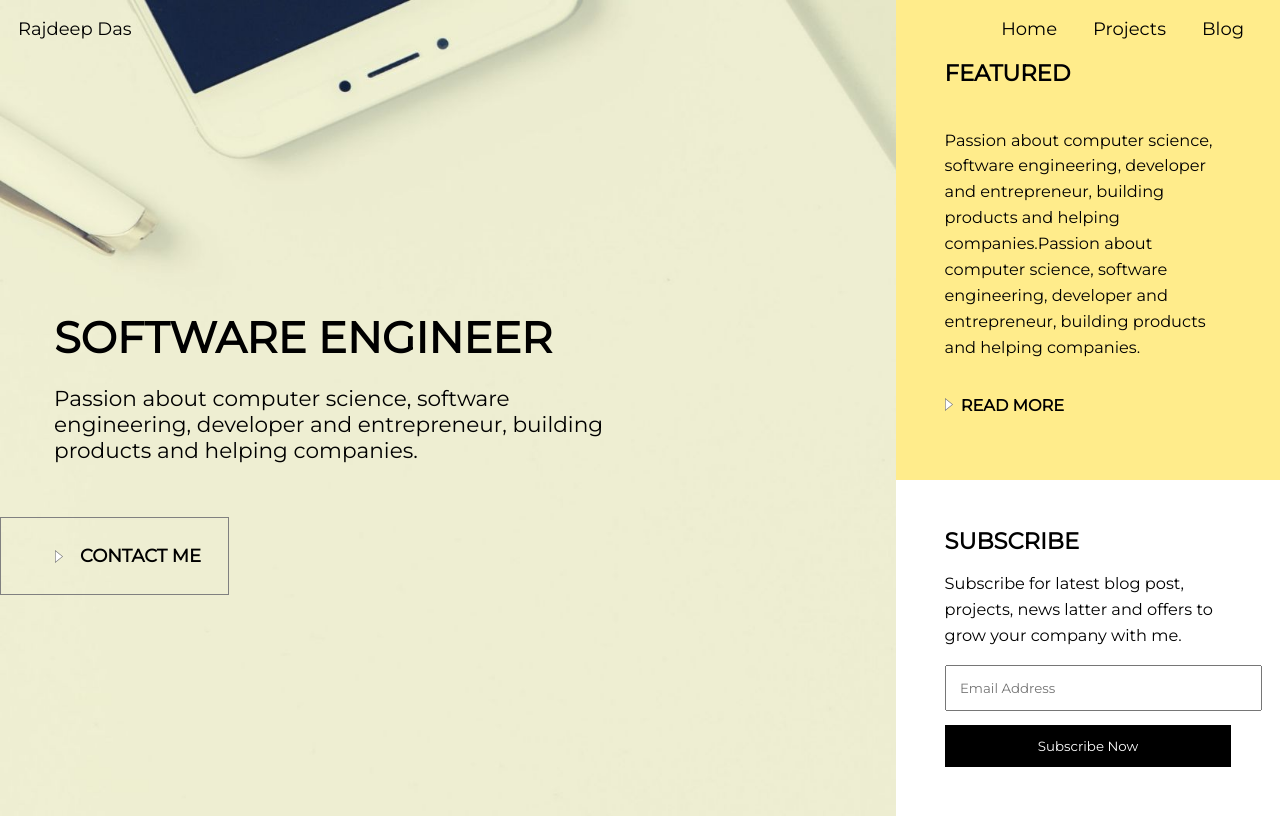
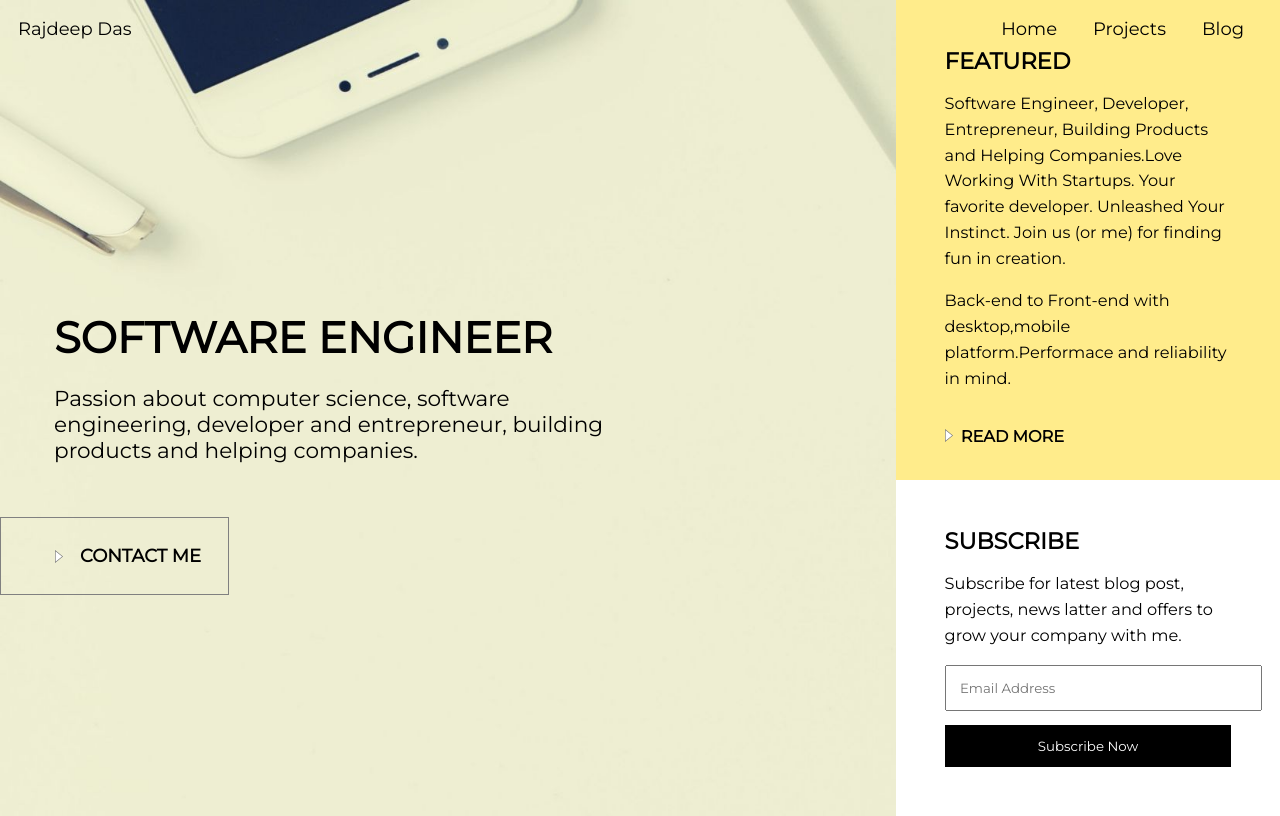
Before and after one commit to Rajdeep-Das/rajdeep-das.github.io, a plain HTML site: page index.html in a window 1280 px wide. Drawn offline with Linux system fonts and the light colour scheme.

Commit message:
Content Updated

```diff
--- a/index.html
+++ b/index.html
@@ -33,7 +33,8 @@
                 <div class="anim-panel">
                     <p>Passion about computer science, software engineering,
                         developer and entrepreneur, building products and helping companies.</p>
-                    <a href="https://www.linkedin.com/in/rajdeep-das-india/ " target="_blank" class="read-btn primary">Contact Me</a>
+                    <a href="https://www.linkedin.com/in/rajdeep-das-india/ " target="_blank"
+                        class="read-btn primary">Contact Me</a>
                 </div>
             </div>
         </section>
@@ -44,9 +45,11 @@
                 </div>
             </div>
             <div class="anim-panel">
-                <p>Passion about computer science, software engineering,
-                    developer and entrepreneur, building products and helping companies.Passion about computer science, software engineering,
-                    developer and entrepreneur, building products and helping companies.</p>
+                <p>Software Engineer, Developer, Entrepreneur, Building Products and Helping Companies.Love Working With
+                    Startups.
+                    Your favorite developer. Unleashed Your Instinct. Join us (or me) for finding fun in creation.</p>
+                    <p>Back-end to Front-end with desktop,mobile platform.Performace and reliability in mind.</p>
+
                 <a href="#" class="read-btn">Read More</a>
             </div>
 
```
